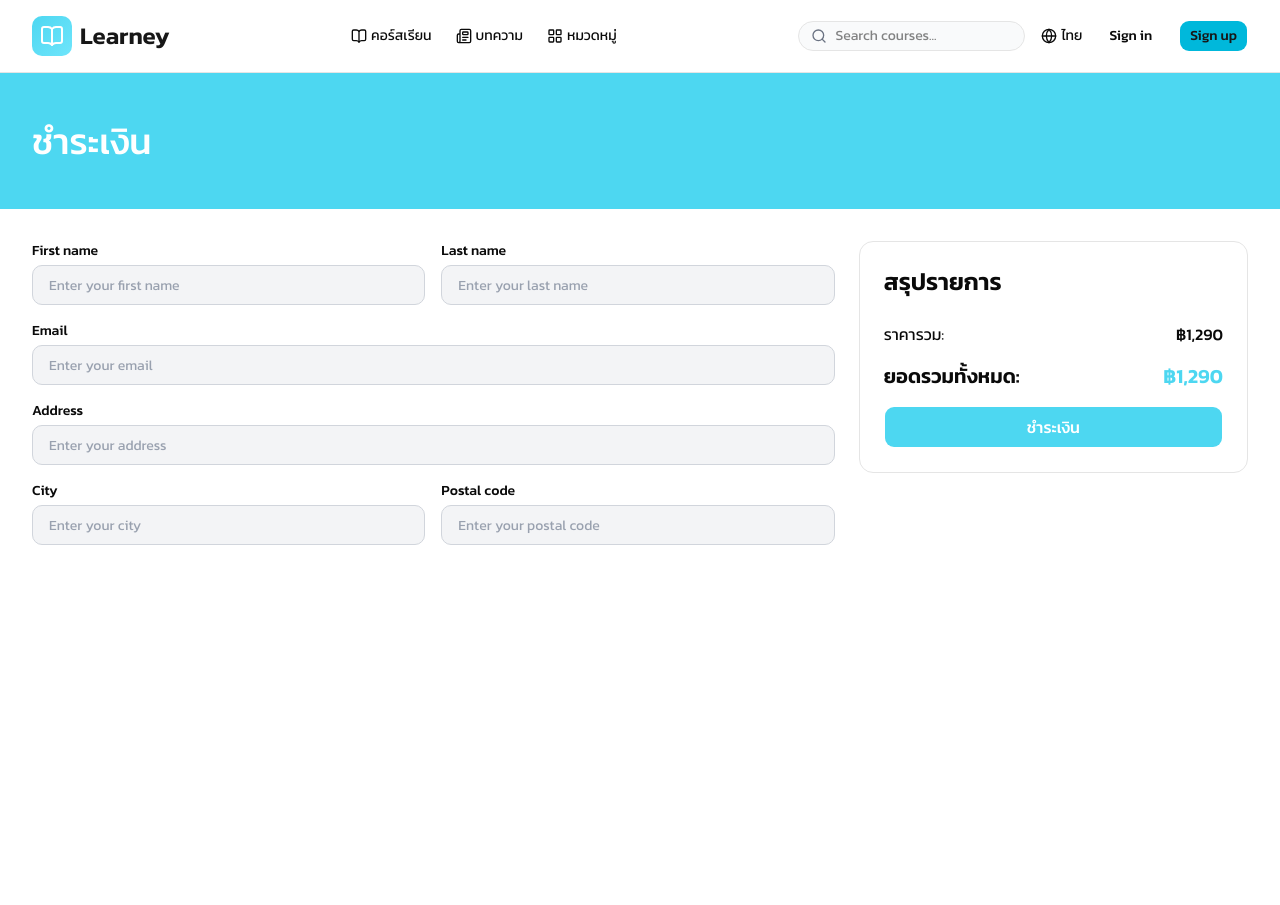
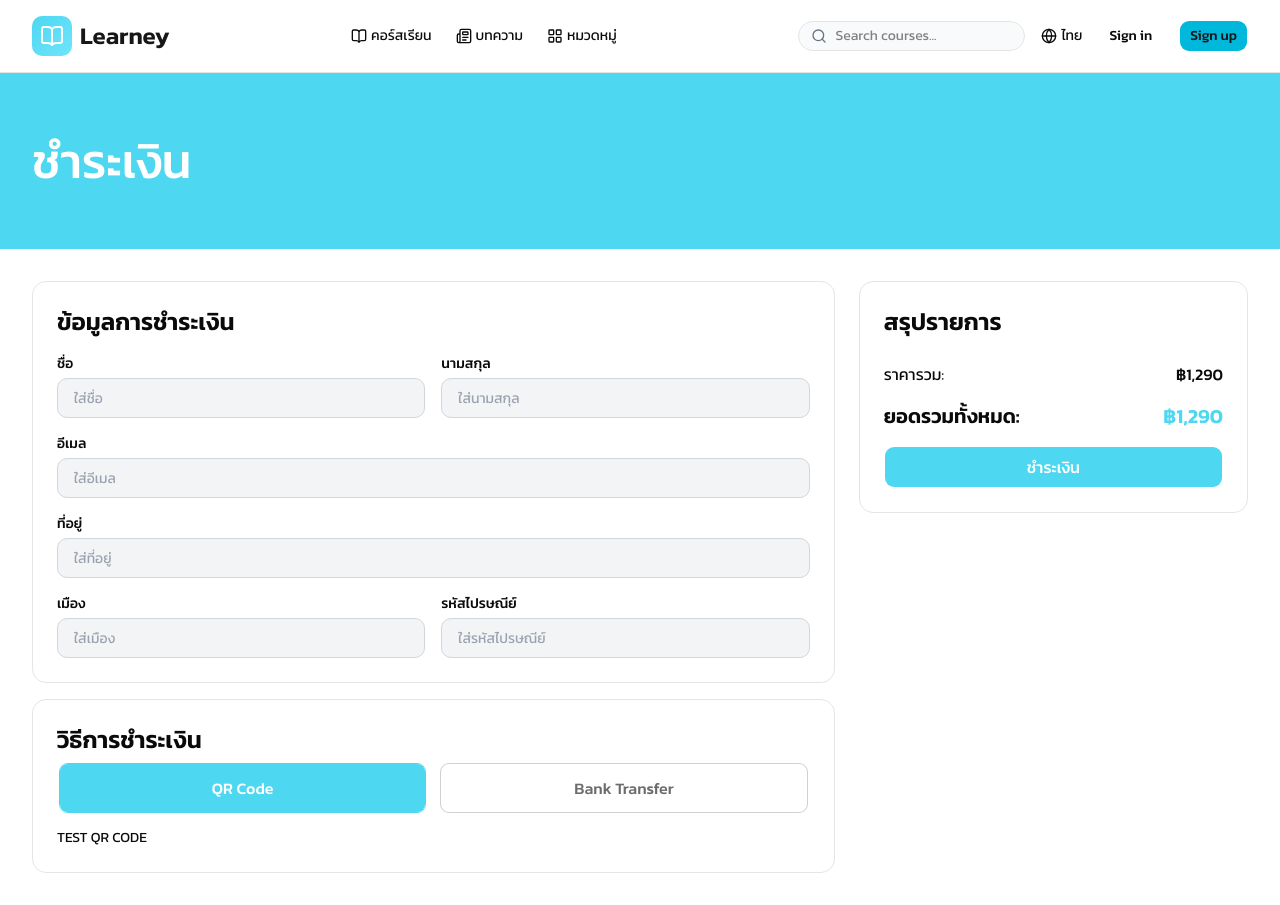
Before and after one commit to suttirakcha/ui-learney, a Next.js app: page /checkout in a window 1280 px wide. Before the commit the page ends 800 px from the top, so only its background shows below. Built offline with nearby package versions, Linux system fonts and the light colour scheme.

Commit message:
feat (cart): set up the form submission of the checkout

```diff
--- a/src/app/(main)/checkout/page.tsx
+++ b/src/app/(main)/checkout/page.tsx
@@ -1,22 +1,20 @@
-import CheckoutSummary from '@/components/cart/CheckoutSummary';
+'use client';
+
 import CheckoutForm from '@/components/features/checkout-form';
 import { Fragment } from 'react';
 
 export default function CheckoutPage() {
   return (
     <Fragment>
-      <div className='bg-primary px-8 py-12'>
-        <h2 className='text-4xl font-medium text-white'>ชำระเงิน</h2>
+      <div className='bg-primary px-8 py-16'>
+        <div className='max-w-7xl w-full mx-auto'>
+          <h2 className='text-5xl font-medium text-white'>ชำระเงิน</h2>
+        </div>
       </div>
       <div className='p-8'>
-        <main className='grid grid-cols-3 gap-6'>
-          <section className='col-span-2'>
-            <CheckoutForm />
-          </section>
-          <section>
-            <CheckoutSummary />
-          </section>
-        </main>
+        <div className='max-w-7xl w-full mx-auto'>
+          <CheckoutForm />
+        </div>
       </div>
     </Fragment>
   );
--- a/src/components/cart/CheckoutSummary.tsx
+++ /dev/null
@@ -1,21 +0,0 @@
-import { CheckoutProps } from '@/schemas/checkout.schema';
-import LnButton from '../custom/LnButton';
-
-export default function CheckoutSummary() {
-  return (
-    <div className='border rounded-xl p-6 space-y-6'>
-      <h2 className='font-bold text-2xl'>สรุปรายการ</h2>
-      <div className='flex flex-col gap-4'>
-        <div className='flex items-center justify-between'>
-          <h1>ราคารวม:</h1>
-          <p className='font-medium'>฿1,290</p>
-        </div>
-        <div className='flex items-center justify-between'>
-          <h1 className='font-bold text-xl'>ยอดรวมทั้งหมด:</h1>
-          <p className='text-primary font-bold text-xl'>฿1,290</p>
-        </div>
-        <LnButton>ชำระเงิน</LnButton>
-      </div>
-    </div>
-  );
-}
--- /dev/null
+++ b/src/components/checkout/BankTransfer.tsx
@@ -0,0 +1,8 @@
+export default function BankTransfer() {
+  return (
+    <div className='bg-primary rounded-xl p-4'>
+      <h2>Bank Transfer Details:</h2>
+      <p></p>
+    </div>
+  );
+}
--- a/src/components/features/checkout-form.tsx
+++ b/src/components/features/checkout-form.tsx
@@ -3,7 +3,10 @@
 import { useForm } from 'react-hook-form';
 import LnInput from '../custom/LnInput';
 import { zodResolver } from '@hookform/resolvers/zod';
-import { CheckoutProps, CheckoutValues } from '@/schemas/checkout.schema';
+import { CheckoutValues } from '@/schemas/checkout.schema';
+import LnButton from '../custom/LnButton';
+import LnTabs from '../custom/LnTabs';
+import PaymentMethodTabs from '../checkout/PaymentMethodTabs';
 
 const initialValues = {
   firstName: '',
@@ -17,7 +20,6 @@ const initialValues = {
 export default function CheckoutForm() {
   const { register, handleSubmit } = useForm({
     defaultValues: initialValues,
-    // resolver: zodResolver(checkoutSchema),
   });
 
   const onSubmit = (values: CheckoutValues) => {
@@ -25,47 +27,70 @@ export default function CheckoutForm() {
   };
 
   return (
-    <form onSubmit={handleSubmit(onSubmit)} className='space-y-4'>
+    <form onSubmit={handleSubmit(onSubmit)}>
+      <main className='grid grid-cols-3 gap-6'>
+        <div className='space-y-4 col-span-2'>
+          <section className='space-y-4 border rounded-xl p-6'>
+            <h2 className='font-semibold text-2xl'>ข้อมูลการชำระเงิน</h2>
             <div className='grid grid-cols-2 gap-4'>
               <div className='space-y-1'>
-          <label className='block text-sm font-medium'>First name</label>
-          <LnInput
-            {...register('firstName')}
-            placeholder='Enter your first name'
-          />
+                <label className='block text-sm font-medium'>ชื่อ</label>
+                <LnInput {...register('firstName')} placeholder='ใส่ชื่อ' />
               </div>
               <div className='space-y-1'>
-          <label className='block text-sm font-medium'>Last name</label>
-          <LnInput
-            {...register('lastName')}
-            placeholder='Enter your last name'
-          />
+                <label className='block text-sm font-medium'>นามสกุล</label>
+                <LnInput {...register('lastName')} placeholder='ใส่นามสกุล' />
               </div>
             </div>
 
             <div className='space-y-1'>
-        <label className='block text-sm font-medium'>Email</label>
-        <LnInput {...register('email')} placeholder='Enter your email' />
+              <label className='block text-sm font-medium'>อีเมล</label>
+              <LnInput {...register('email')} placeholder='ใส่อีเมล' />
             </div>
 
             <div className='space-y-1'>
-        <label className='block text-sm font-medium'>Address</label>
-        <LnInput {...register('address')} placeholder='Enter your address' />
+              <label className='block text-sm font-medium'>ที่อยู่</label>
+              <LnInput {...register('address')} placeholder='ใส่ที่อยู่' />
             </div>
 
             <div className='grid grid-cols-2 gap-4'>
               <div className='space-y-1'>
-          <label className='block text-sm font-medium'>City</label>
-          <LnInput {...register('city')} placeholder='Enter your city' />
+                <label className='block text-sm font-medium'>เมือง</label>
+                <LnInput {...register('city')} placeholder='ใส่เมือง' />
               </div>
               <div className='space-y-1'>
-          <label className='block text-sm font-medium'>Postal code</label>
+                <label className='block text-sm font-medium'>
+                  รหัสไปรษณีย์
+                </label>
                 <LnInput
                   {...register('postalCode')}
-            placeholder='Enter your postal code'
+                  placeholder='ใส่รหัสไปรษณีย์'
                 />
               </div>
             </div>
+          </section>
+
+          <section className='border rounded-xl p-6'>
+            <h2 className='font-semibold text-2xl mb-4'>วิธีการชำระเงิน</h2>
+            <PaymentMethodTabs />
+          </section>
+        </div>
+
+        <div className='border rounded-xl p-6 space-y-6 h-fit'>
+          <h2 className='font-bold text-2xl'>สรุปรายการ</h2>
+          <div className='flex flex-col gap-4'>
+            <div className='flex items-center justify-between'>
+              <h1>ราคารวม:</h1>
+              <p className='font-medium'>฿1,290</p>
+            </div>
+            <div className='flex items-center justify-between'>
+              <h1 className='font-bold text-xl'>ยอดรวมทั้งหมด:</h1>
+              <p className='text-primary font-bold text-xl'>฿1,290</p>
+            </div>
+            <LnButton type='submit'>ชำระเงิน</LnButton>
+          </div>
+        </div>
+      </main>
     </form>
   );
 }
--- a/src/schemas/checkout.schema.ts
+++ b/src/schemas/checkout.schema.ts
@@ -19,5 +19,5 @@ export type CheckoutValues = {
   postalCode: string;
 };
 export type CheckoutProps = {
-  onSubmit: (values: CheckoutValues) => Promise<void>;
+  onSubmit: (values: CheckoutValues) => void;
 };
```
Lines whose indentation alone changed are shown as unchanged.
